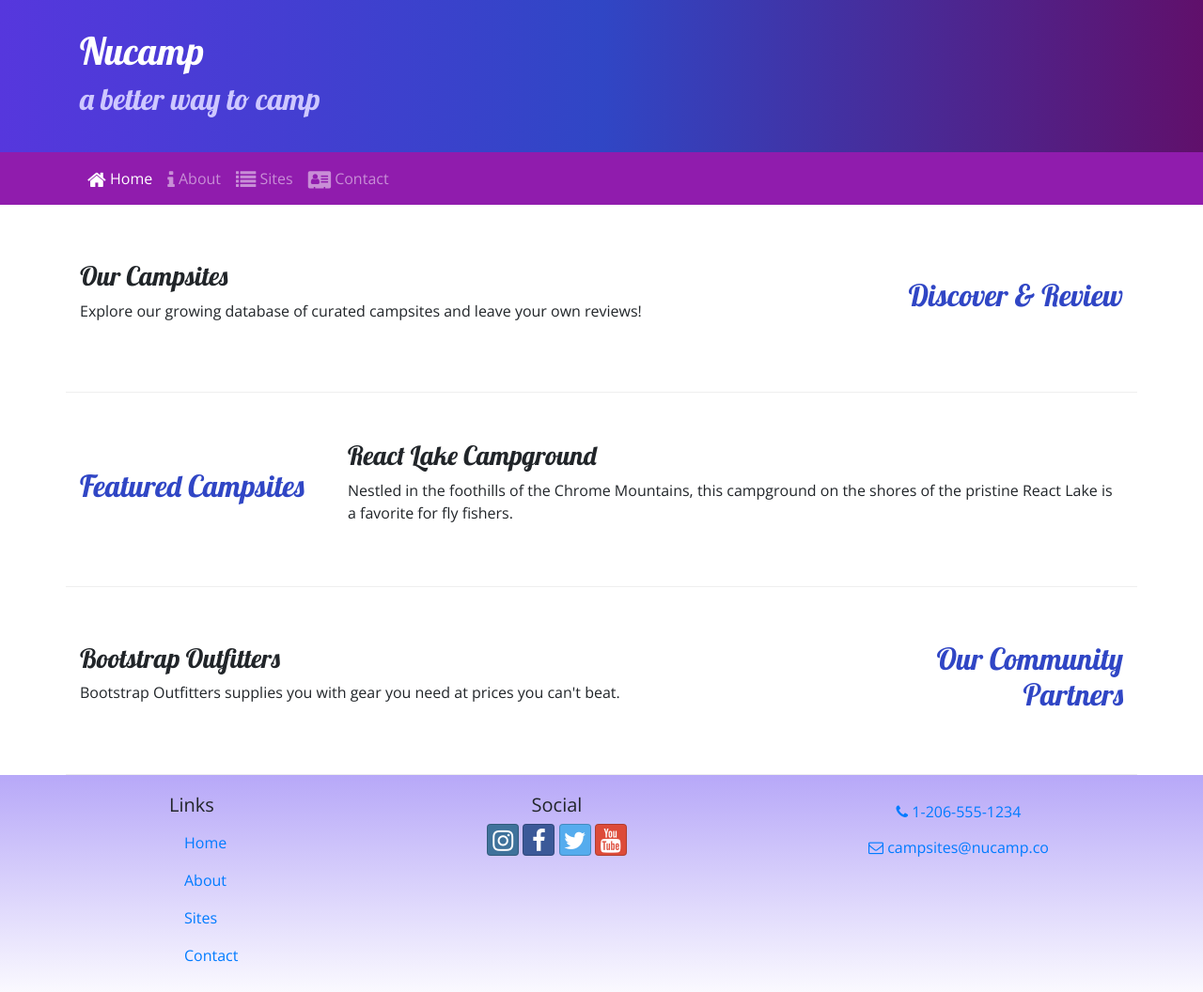
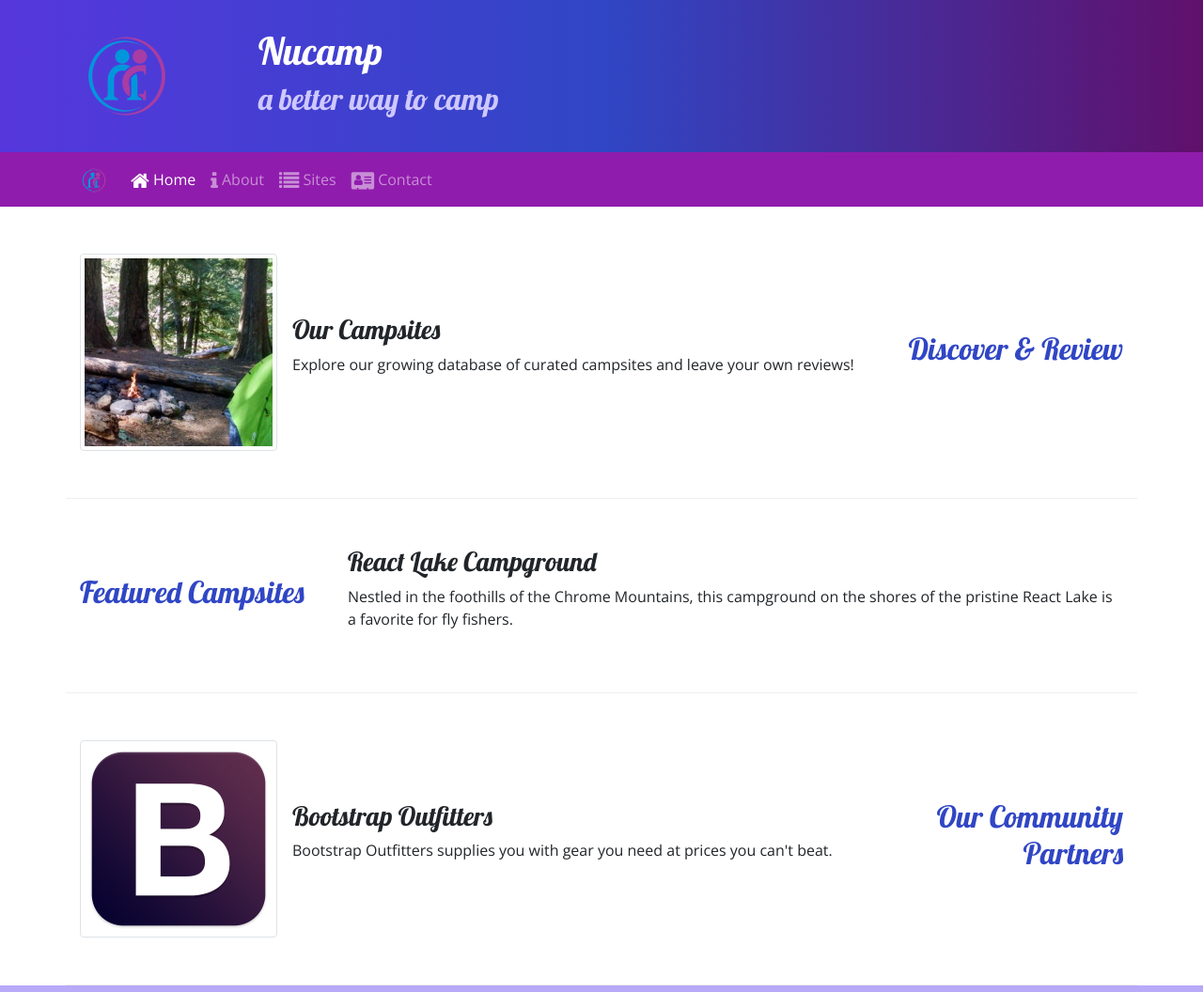
Before and after one commit to docslinger/nucampsite, a website: page index.html in a window 1280 px wide. Shown: the top 1056 px of the page at 94% size. Drawn offline with nearby package versions, Linux system fonts and the light colour scheme.

Commit message:
Images and Media

```diff
--- a/index.html
+++ b/index.html
@@ -17,6 +17,9 @@
     <header class="jumbotron jumbotron-fluid">
         <div class="container">
             <div class="row">
+                <div class="col-4 col-sm-3 col-md-2 align-self-center">
+                    <img src="img/logo.png" class="img-fluid" />
+                 </div>
                 <div class="col">
                     <h1>Nucamp</h1>
                     <h2>a better way to camp</h2>
@@ -26,6 +29,7 @@
     </header>
     <nav class="navbar navbar-expand-sm navbar-dark sticky-top">
         <div class="container">
+            <a class="navbar-brand" href="#"><img src="img/logo.png" height="30" width="30" /></a>
             <div class="collapse navbar-collapse" id="nucampNavbar">
                 <button class="navbar-toggler" type="button" data-toggle="collapse" data-target="#nucampNavbar">
                     <span class="navbar-toggler-icon"></span>
@@ -44,10 +48,14 @@
             <div class="col-sm-4 order-sm-last col-md-3">
                 <h2 class="text-sm-right">Discover & Review</h2>
             </div>
-
             <div class="col">
-                <h3>Our Campsites</h3>
-                <p class="d-none d-sm-block">Explore our growing database of curated campsites and leave your own reviews!</p>
+                <div class="media">
+                    <img class="d-flex mr-3 img-thumbnail" src="img/breadcrumb-trail-thumb.jpg" alt="Breadcrumb Trail" />
+                    <div class="media-body align-self-center">
+                        <h3>Our Campsites</h3>
+                        <p class="d-none d-sm-block">Explore our growing database of curated campsites and leave your own reviews!</p>
+                    </div>
+                </div>
             </div>
         </div>
         <div class="row row-content align-items-center">
@@ -64,8 +72,13 @@
                 <h2 class="text-sm-right">Our Community Partners</h2>
             </div>
             <div class="col">
-                <h3>Bootstrap Outfitters</h3>
-                <p class = "d-none d-sm-block">Bootstrap Outfitters supplies you with gear you need at prices you can't beat.
+                <div class="media">
+                    <img class="d-flex mr-3 img-thumbnail " src="img/bootstrap-thumb.png" alt="Bootstrap Outfitters">
+                    <div class="media-body align-self-center">
+                        <h3>Bootstrap Outfitters</h3>
+                        <p class = "d-none d-sm-block">Bootstrap Outfitters supplies you with gear you need at prices you can't beat.</p>
+                    </div>
+                </div>
             </div>
         </div>
     </div>
```
Also changed, not shown: aboutus.html (+4 -0 lines), contactus.html (+4 -0 lines), img/bootstrap-thumb.png (added), img/breadcrumb-trail-thumb.jpg (added), img/breadcrumb-trail.jpg (added), img/chrome-river-thumb.jpg (added), img/chrome-river.jpg (added), img/logo.png (added), img/react-lake-thumb.jpg (added), img/react-lake.jpg (added), 1 other file.
